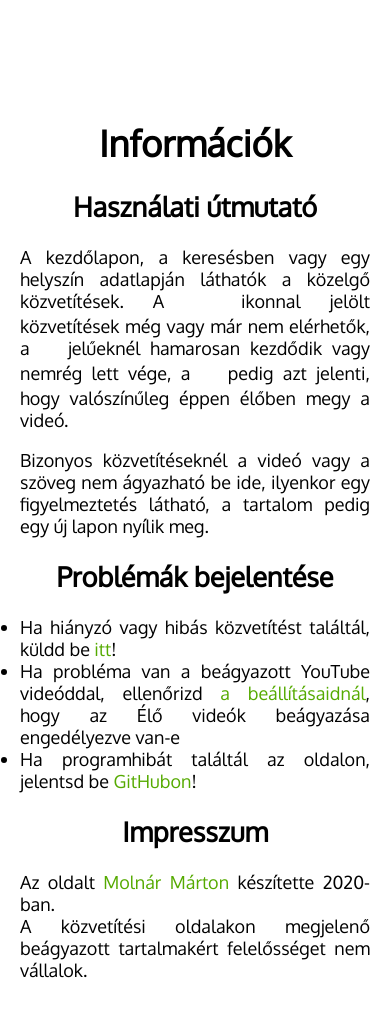
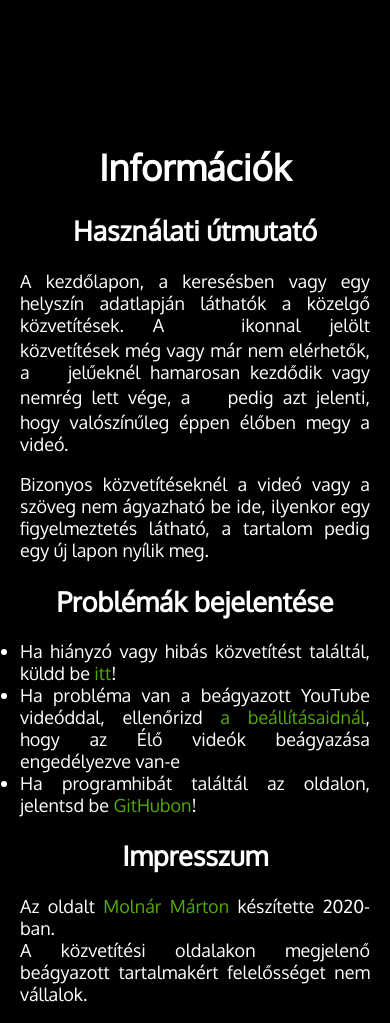
Before and after one commit to molnarm/liturgia.tv, a Django app: page /info/ in a window 390 px wide. Before the commit the page ends 978 px from the top, so only its background shows below. Run offline with Django 3.2, Linux system fonts and the light colour scheme; parts of the project's set-up code (start-up, migrations or seed data) failed here and were passed over.

Commit message:
mobilos közvetítés oldal, témaváltás

```diff
--- a/website/settings.py
+++ b/website/settings.py
@@ -78,8 +78,10 @@
 # Database
 # https://docs.djangoproject.com/en/3.0/ref/settings/#databases
 
+postgres_ssl = os.getenv('POSTGRES_SSL') == 'True'
+
 DATABASES = {}
-DATABASES['default'] = dj_database_url.config()
+DATABASES['default'] = dj_database_url.config(conn_max_age=600, ssl_require=postgres_ssl)
 
 
 # Password validation
--- /dev/null
+++ b/zsolozsma/static/zsolozsma/dark.css
@@ -0,0 +1,12 @@
+body {
+    background-color: black;
+    color: white;
+}
+
+a {
+    color: white;
+}
+
+.material-icons.disabled {
+    color: #ffffff4d;
+}
--- /dev/null
+++ b/zsolozsma/static/zsolozsma/light.css
@@ -0,0 +1,12 @@
+body {
+    background-color: white;
+    color: black;
+}
+
+a {
+    color: black;
+}
+
+.material-icons.disabled {
+    color: #00000042;
+}
--- a/zsolozsma/static/zsolozsma/style.css
+++ b/zsolozsma/static/zsolozsma/style.css
@@ -30,6 +30,10 @@
     line-height: 50px;
 }
 
+#theme-toggle {
+    float: right;
+}
+
 .content {
     position: absolute;
     top: 70px; /* nav */
@@ -37,7 +41,7 @@
     width: 100%;
 }
 
-.info {
+.information {
     max-width: 960px;
     margin: 50px auto;
     padding: 0 20px;
@@ -96,7 +100,7 @@
 
 .message {
     width: 80%;
-    margin: 0 auto;
+    margin: 20px auto;
 }
 
 .message span {
@@ -130,15 +134,15 @@
     vertical-align: middle;
 }
 
-.info ul,
-.info p {
+.information ul,
+.information p {
     text-align: justify;
 }
 
 /* COLOURS */
 
 a:hover,
-.info a {
+.information a {
     color: #55aa01;
 }
 
@@ -156,7 +160,7 @@
 }
 
 /* KICSI */
-@media only screen and (max-width: 600px){
+@media only screen and (max-width: 720px){
     body {
         font-size: 18px;
     }
@@ -166,37 +170,26 @@
     nav .title {
         display: none;
     }
+    .content {
+        display: flex;
+        flex-direction: column;
+    }
+    .container {
+        width: 100%;
+        height: auto;
+    }
+    .container.video {
+        flex: 1;
+    }
+    .container.video-16-9 {
+        flex: none;
+    }
+    .container.text {
+        flex: 1;
+    }
     .flex-row {
         flex: none;
         width: 33.3%;
         line-height: 36px;
     }
 }
-
-/* fekete */
-body {
-    background-color: black;
-    color: white;
-}
-
-a {
-    color: white;
-}
-
-.material-icons.disabled {
-    color: #ffffff4d;
-}
-
-/* fehér */
-body {
-    background-color: white;
-    color: black;
-}
-
-a {
-    color: black;
-}
-
-.material-icons.disabled {
-    color: #00000042;
-}
--- a/zsolozsma/templates/zsolozsma/info.html
+++ b/zsolozsma/templates/zsolozsma/info.html
@@ -1,7 +1,7 @@
 {% extends "zsolozsma/layout.html" %}
 {% block title %}Információ{% endblock %}
 {% block content %}
-<div class="info">
+<div class="information">
     <h1>Információk</h1>
 
     <h2>Használati útmutató</h2>
--- a/zsolozsma/templates/zsolozsma/layout.html
+++ b/zsolozsma/templates/zsolozsma/layout.html
@@ -3,12 +3,24 @@
 <head>
     <meta charset="utf-8"/>
     <meta http-equiv="Content-type" content="text/html; charset=utf-8" />
+    <meta name="viewport" content="width=device-width, initial-scale=1">
     <title>ZsolozsMA - {% block title %}{% endblock %}</title>
     <link href="https://fonts.googleapis.com/icon?family=Material+Icons" rel="stylesheet">
     <link href="https://fonts.googleapis.com/css2?family=Oxygen&display=swap" rel="stylesheet">
     {% load static %}
     <link rel="stylesheet" type="text/css" href="{% static 'zsolozsma/style.css' %}"/>
-    <meta name="viewport" content="width=device-width, initial-scale=1">
+    <link id="css-dark" rel="stylesheet" type="text/css" href="{% static 'zsolozsma/dark.css' %}"/>
+    <link id="css-light" rel="stylesheet alternate" type="text/css" href="{% static 'zsolozsma/light.css' %}"/>
+    <script type="text/javascript">
+        function toggleThemes() {
+            toggleTheme(document.getElementById('css-dark'))
+            toggleTheme(document.getElementById('css-light'))
+        }
+        function toggleTheme(element) {
+            if(element.rel == 'stylesheet') element.rel = 'stylesheet alternate';
+            else element.rel = 'stylesheet';
+        }
+    </script>
 </head>
 
 <body>
--- a/zsolozsma/templates/zsolozsma/snippets/nav.html
+++ b/zsolozsma/templates/zsolozsma/snippets/nav.html
@@ -1,4 +1,5 @@
 <nav>
+    <a id="theme-toggle" href="#" onclick="javascript:toggleThemes()" title="Világos/sötét színek cseréje"><span class="material-icons">&#xe427;</span></a>
     <ul>
         <li><a href="{% url 'home' %}"><span class="material-icons">&#xe88a;</span><span class="title">Kezdőlap</span></a></li>
         <li><a href="{% url 'search' %}"><span class="material-icons">&#xe8b6;</span><span class="title">Keresés</span></a></li>
```
Also changed, not shown: zsolozsma/templates/zsolozsma/broadcast.html (+3 -9 lines).
